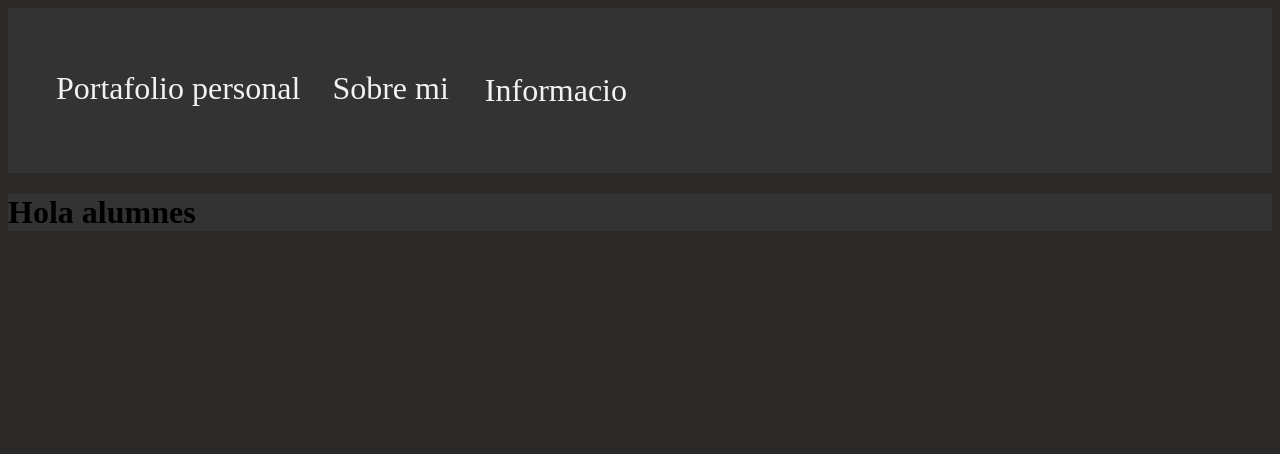
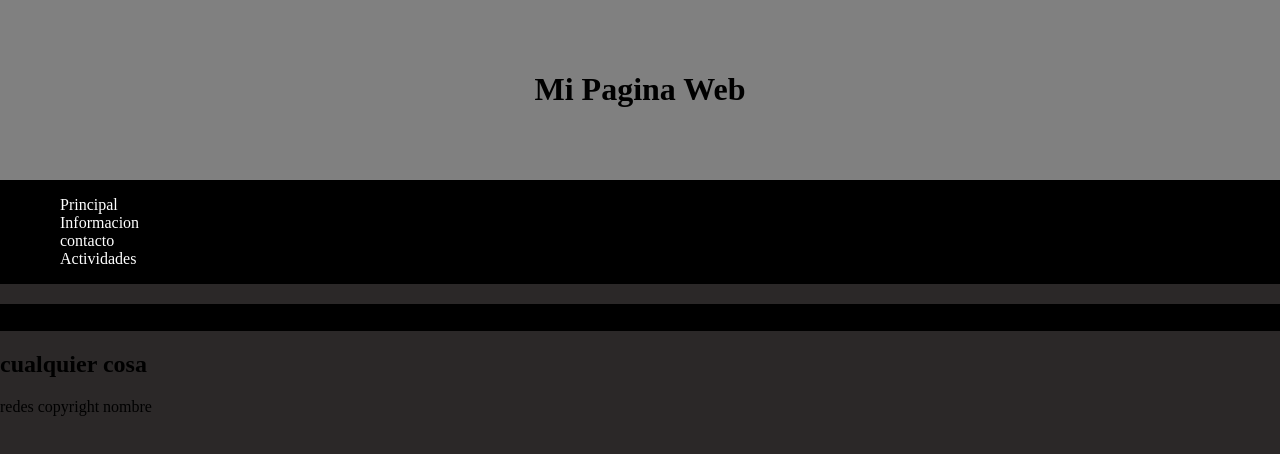
Before and after one commit to rghervan/pagina-web, a plain HTML site: page index.html in a window 1280 px wide. Drawn offline with Linux system fonts and the light colour scheme.

Commit message:
Deploying to gh-pages from @ rghervan/pagina-web@8dd18e361a1b7eb90340c120769a443c588525a9 🚀

```diff
--- a/estil.css
+++ b/estil.css
@@ -1,61 +1,29 @@
 
-.all {
+body {
   background-color: rgb(43, 40, 40);
+  padding: 0%;
+  margin: 0%;
 }
-.encabezado{
-        text-align: left;
-            }
-    .navbar {
-        overflow: hidden;
-        background-color: #333;
-        padding: 3rem 2rem;
-        font-size: 2rem;
-      }
-      .navbar a {
-        float: left;
-        display: block;
-        color: #f2f2f2;
-        text-align: center;
-        padding: 14px 16px;
-        text-decoration: none;
-      }
-      .navbar a:hover {
-        background-color:  #f2f2f2;
-        color: rgb(43, 40, 40);
-      }
-      .navbar .dropdown {
-        float: left;
-        overflow: hidden;
-      }
-      .navbar .dropdown .dropbtn {
-        cursor: pointer;
-        font-size: 2rem;
-        border: none;
-        outline: none;
-        color: #f2f2f2;
-        padding: 16px 20px;
-        background-color: inherit;
-        font-family: inherit;
-        margin: 0;
-      }
-      .navbar .dropdown:hover .dropbtn {
-        background-color: green;
-      }
-      .navbar .dropdown-content {
-        display: none;
-        position: absolute;
-        background-color: rgb(43, 40, 40);
-        min-width: 160px;
-        box-shadow: 0px 8px 16px 0px rgba(0,0,0,0.2);
-        z-index: 1;
-      }
-      .navbar .dropdown:hover .dropdown-content {
-        display: block;
-      }
-      .navbar .dropdown:hover .dropbtn {
-        background-color: #3e8e41;
-      }
 
-  .principal {
-    background-color: #333;
+  header {
+    padding: 50px;
+    background-color: grey;
+    text-align: center;
   }
+
+  nav {
+    display: flex;
+    flex-direction: rowback;
+    background-color: black;
+
+  }
+   nav a {
+    color: white;
+    padding: 14px 20px;
+    text-decoration: none;
+   }
+
+   aside {
+    flex:30px;
+    background-color: black;
+   }
--- a/index.html
+++ b/index.html
@@ -3,36 +3,33 @@
 <head>
     <meta charset="UTF-8">
     <meta name="viewport" content="width=device-width, initial-scale=1.0">
-    <title>Portafoli</title>
+    <title>Pagina Inicial</title>
     <link rel="stylesheet" href="estil.css">
 
 </head>
-<body class="all">
-  <header class="encabezado" >
-    <div class="navbar">
-        <a href="index.html">Portafolio personal</a>
-        <a href="">Sobre mi</a>
-        <div class="dropdown">
-           <button class="dropbtn">Informacio</button>
-           <div class="dropdown-content">
-             <a href="index.html">Portafoli</a>
-              <a href="activitats/actv.html">Activitats</a>
-              <a href="...">Informacio personal</a>
-            </div>
-        </div>
-       </div>
+<body>
+  <header  >
+    <h1>Mi Pagina Web</h1>
+  </header>
+    <nav>
+      <ul>
+        <li><a href="index.html">Principal</a></li>
+        <li><a href="informacion.html">Informacion</a></li>
+        <li><a href="form.html">contacto</a></li>
+        <li><a href="/activitats/actv.html">Actividades</a></li>
+      </ul>
+    </nav>
 
-  </header>
-
-  <main class="principal">
-<h1>Hola alumnes</h1>
-
-<h2></h2>
-<p></p>
-
-</main>
+    <aside>
+      <h2>About Me</h2>
+    </aside>
+<section>
+  <h2>
+    cualquier cosa
+  </h2>
+</section>
 <footer>
-
+redes copyright nombre
 </footer>
 
 </body>
```
